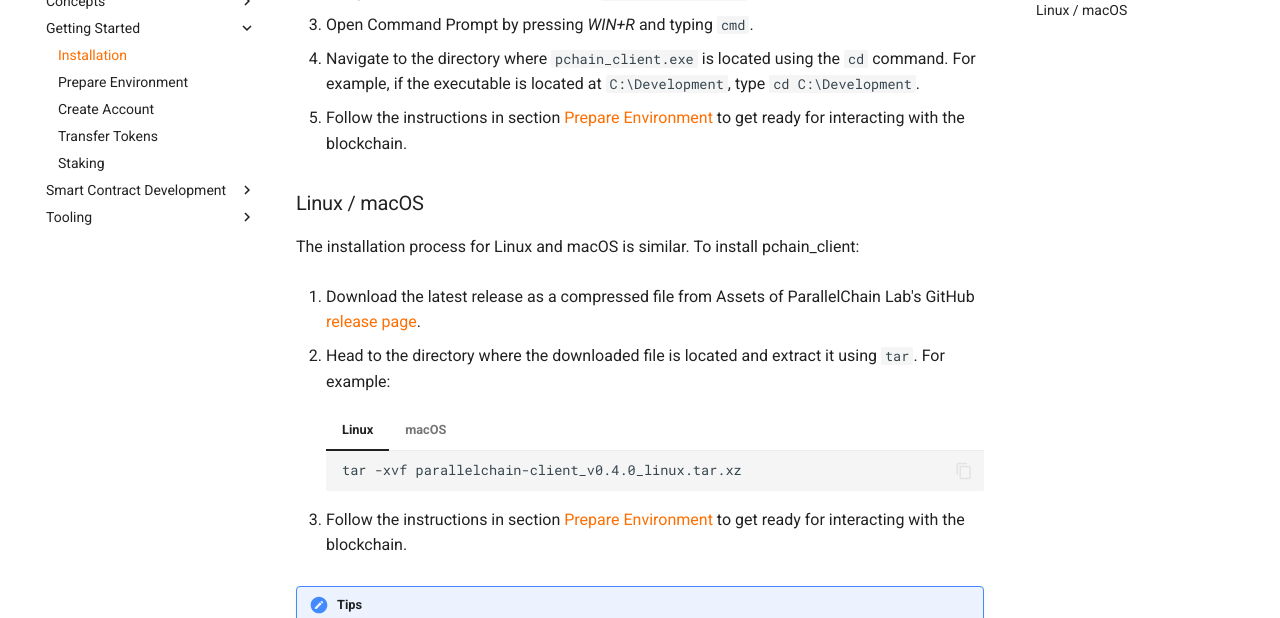
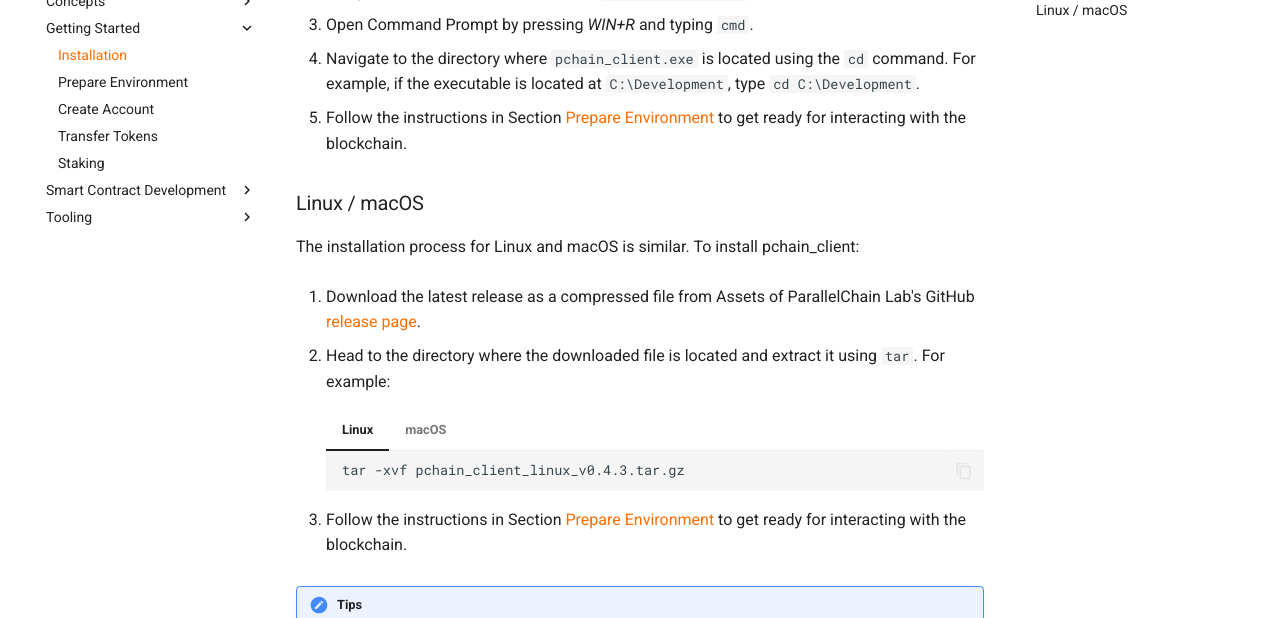
Before and after one commit to parallelchain-io/parallelchain-docs, an MkDocs documentation site: the page built from docs/getting_started/installation.md, in a window 1280 px wide and 900 px high, scrolled down 430 px. Shown: the part 152-770 px from the top of the window. Built offline with MkDocs 1.6.1 and Material for MkDocs 9.7.7, drawn with Linux system fonts in a browser that asks for light colours; comment, search, counter and statistics services are not loaded.

Commit message:
Updated link to ParallelChain Github Release Page

````diff
--- a/docs/getting_started/installation.md
+++ b/docs/getting_started/installation.md
@@ -12,30 +12,30 @@
 
 ### Windows
 
-1. Download the latest release as a compressed file from Assets of ParallelChain Lab's GitHub [release page](https://github.com/parallelchain-io/pchain-client-cli).
+1. Download the latest release as a compressed file from Assets of ParallelChain Lab's GitHub [release page](https://github.com/parallelchain-io/pchain-client-cli/releases).
 2. Unzip the file to extract the executable `pchain_client.exe`.
 3. Open Command Prompt by pressing *WIN+R* and typing `cmd`.
 4. Navigate to the directory where `pchain_client.exe` is located using the `cd` command. For example, if the executable is located at `C:\Development`, type `cd C:\Development`.
-5. Follow the instructions in section [Prepare Environment](prepare_env.md) to get ready for interacting with the blockchain.
+5. Follow the instructions in Section [Prepare Environment](prepare_env.md) to get ready for interacting with the blockchain.
 
 ### Linux / macOS
 
 The installation process for Linux and macOS is similar. To install pchain_client:
 
-1. Download the latest release as a compressed file from Assets of ParallelChain Lab's GitHub [release page](https://github.com/parallelchain-io/pchain-client-cli).
+1. Download the latest release as a compressed file from Assets of ParallelChain Lab's GitHub [release page](https://github.com/parallelchain-io/pchain-client-cli/releases).
 
 2. Head to the directory where the downloaded file is located and extract it using `tar`. For example:
 
     === "Linux"
         ```bash
-        tar -xvf parallelchain-client_v0.4.0_linux.tar.xz
+        tar -xvf pchain_client_linux_v0.4.3.tar.gz
         ```
     === "macOS"
         ```bash
-        tar -xvf parallelchain-client_v0.4.0_mac.tar.xz
+        tar -xvf pchain_client_mac_v0.4.3.tar.gz
         ```
 
-3. Follow the instructions in section [Prepare Environment](prepare_env.md) to get ready for interacting with the blockchain.
+3. Follow the instructions in Section [Prepare Environment](prepare_env.md) to get ready for interacting with the blockchain.
 
 
 !!! Tips
````
